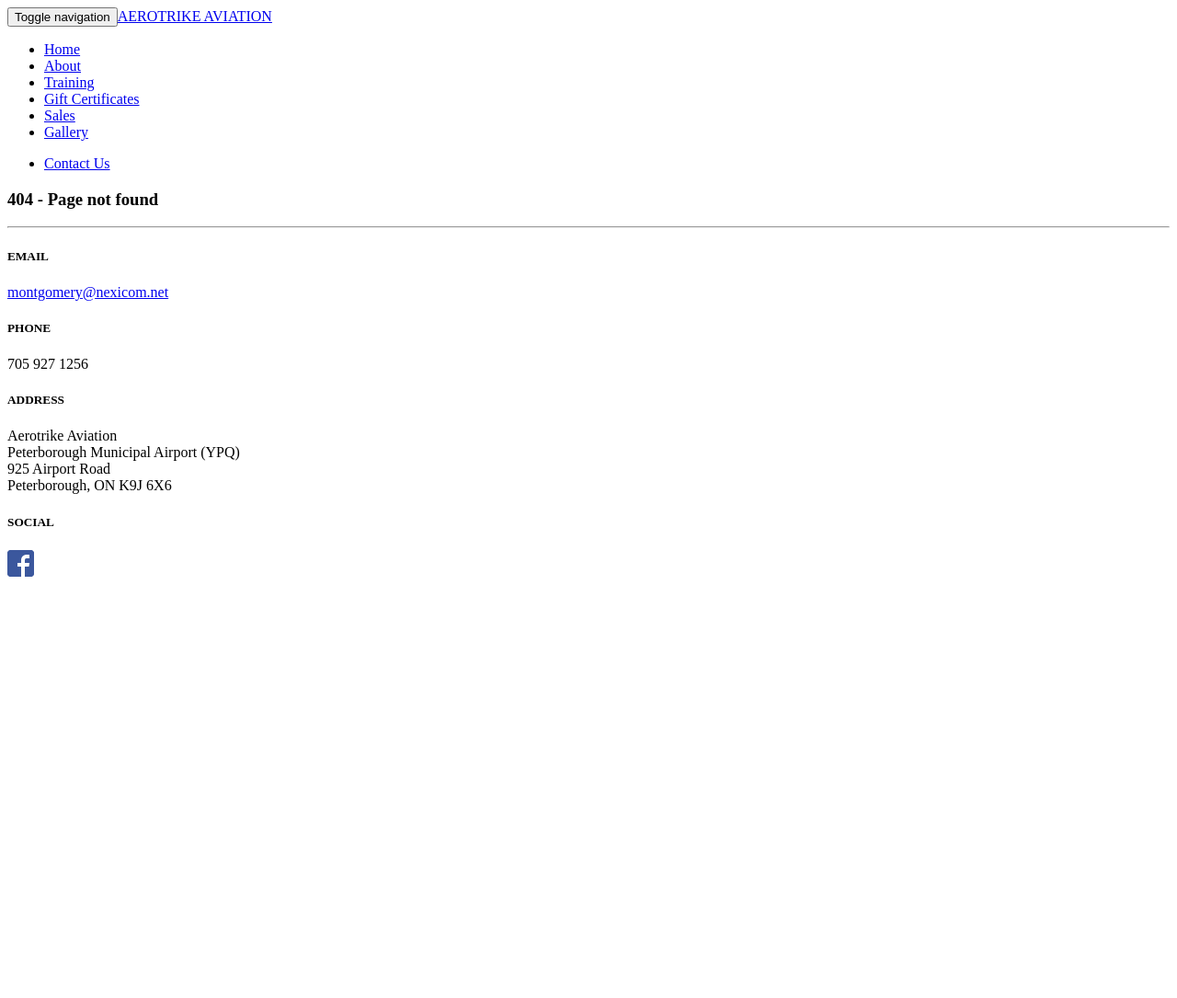
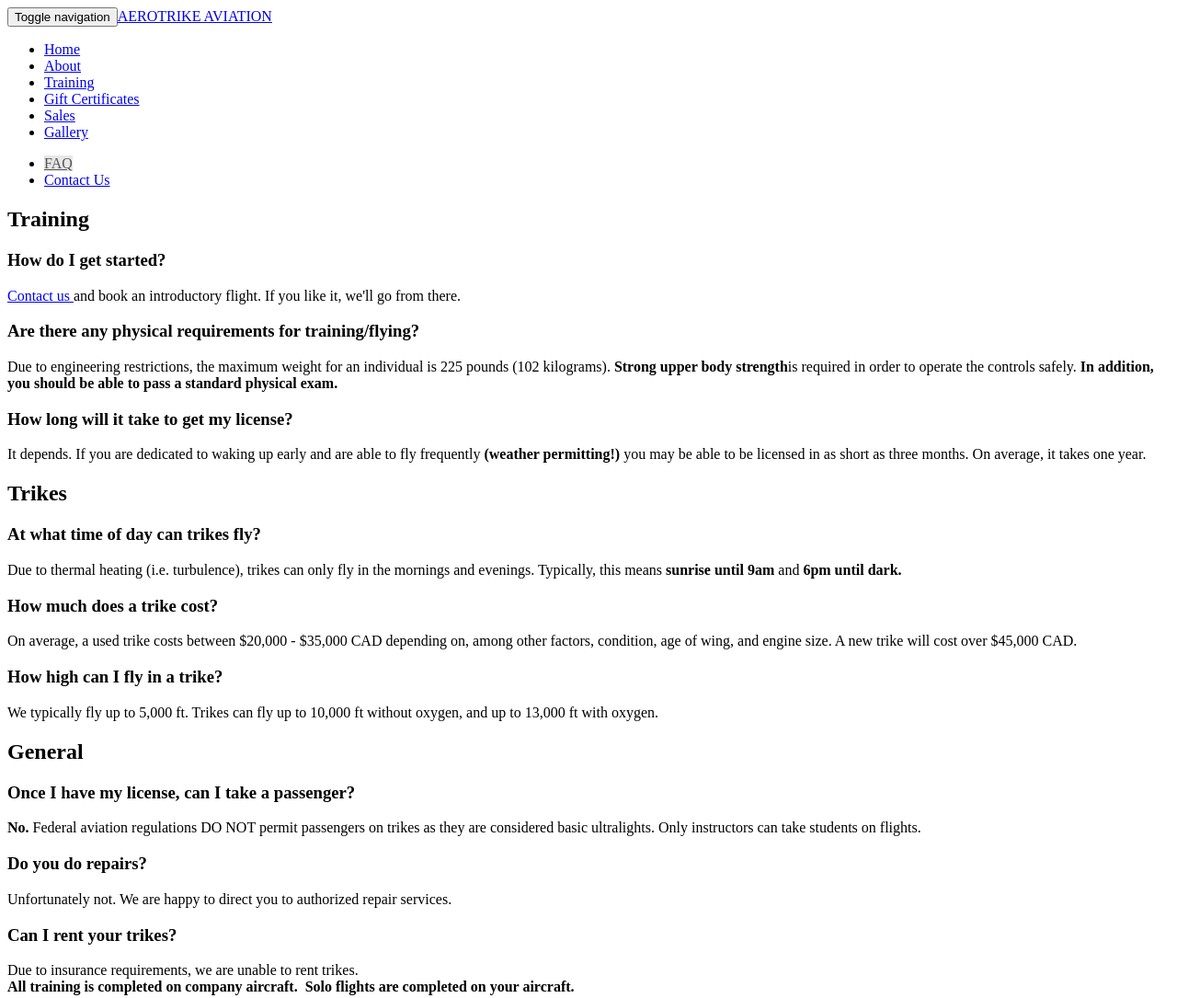
Before and after one commit to cdtinney/aerotrike-aviation-html5, a Gatsby site: page /faq in a window 1280 px wide. Before the commit this address had no page. Shown: the top 1085 px of the page at 92% size. Before the commit the page ends 800 px from the top, so only its background shows below. Built offline with nearby package versions, Linux system fonts and the light colour scheme; Gatsby itself is replaced by a stand-in of ours.

Commit message:
feat: add faq page

```diff
--- a/src/components/Navbar.js
+++ b/src/components/Navbar.js
@@ -76,6 +76,10 @@ export default function Navbar() {
             />
           </ul>
           <ul className="nav navbar-nav navbar-right">
+            <ListItemLink
+              to="/faq"
+              text="FAQ"
+            />
             <ListItemLink to="/contact" text="Contact Us" />
           </ul>
         </div>
--- /dev/null
+++ b/src/pages/faq.js
@@ -0,0 +1,84 @@
+import React from 'react';
+
+import DefaultLayout from '../layouts/DefaultLayout';
+import DefaultLayoutContent from '../layouts/DefaultLayoutContent';
+import SEO from '../components/SEO';
+
+const FaqPage = () => (
+  <DefaultLayout>
+    <SEO title="About" />
+    <DefaultLayoutContent>
+      <h2>Training</h2>
+      <h3>How do I get started?</h3>
+      <p>
+        <a href="/contact">Contact us </a>
+        {'and book an introductory flight. If you like it, we\'ll go from there.'}
+      </p>
+
+      <h3>Are there any physical requirements for training/flying?</h3>
+      <p>
+        Due to engineering restrictions, the maximum weight for an individual is 225 pounds
+        (102 kilograms).
+        <b> Strong upper body strength</b>
+        is required in order to operate the controls safely.
+        <b> In addition, you should be able to pass a standard physical exam.</b>
+      </p>
+
+      <h3>How long will it take to get my license?</h3>
+      <p>
+        It depends. If you are dedicated to waking up early and are able to fly frequently
+        <b> (weather permitting!) </b>
+        you may be able to be licensed in as short as three months.
+        On average, it takes one year.
+      </p>
+
+      <h2>Trikes</h2>
+      <h3>At what time of day can trikes fly?</h3>
+      <p>
+        Due to thermal heating (i.e. turbulence), trikes can only fly in the mornings and evenings.
+        Typically, this means
+        <b> sunrise until 9am </b>
+        and
+        <b> 6pm until dark.</b>
+      </p>
+
+      <h3>How much does a trike cost?</h3>
+      <p>
+        On average, a used trike costs between $20,000 - $35,000 CAD depending on,
+        among other factors, condition, age of wing, and engine size.
+        A new trike will cost over $45,000 CAD.
+      </p>
+
+      <h3>How high can I fly in a trike?</h3>
+      <p>
+        We typically fly up to 5,000 ft. Trikes can fly up to 10,000 ft without oxygen,
+        and up to 13,000 ft with oxygen.
+      </p>
+
+      <h2>General</h2>
+
+      <h3>Once I have my license, can I take a passenger?</h3>
+      <p>
+        <b>No. </b>
+        Federal aviation regulations DO NOT permit passengers on trikes
+        as they are considered basic ultralights.
+        Only instructors can take students on flights.
+      </p>
+
+      <h3>Do you do repairs?</h3>
+      <p>Unfortunately not. We are happy to direct you to authorized repair services.</p>
+
+      <h3>Can I rent your trikes?</h3>
+      <p>
+        Due to insurance requirements, we are unable to rent trikes.
+        <br />
+        <b>
+          All training is completed on company aircraft.&nbsp;
+          Solo flights are completed on your aircraft.
+        </b>
+      </p>
+    </DefaultLayoutContent>
+  </DefaultLayout>
+);
+
+export default FaqPage;
--- a/static/css/main.css
+++ b/static/css/main.css
@@ -83,7 +83,7 @@ body {
 
 p, .body-font {
   font-family: 'Crimson Text', Georgia, Times, serif;
-  font-size: 16px;
+  font-size: 17px;
 }
 
 footer .contact-info-container {
```
